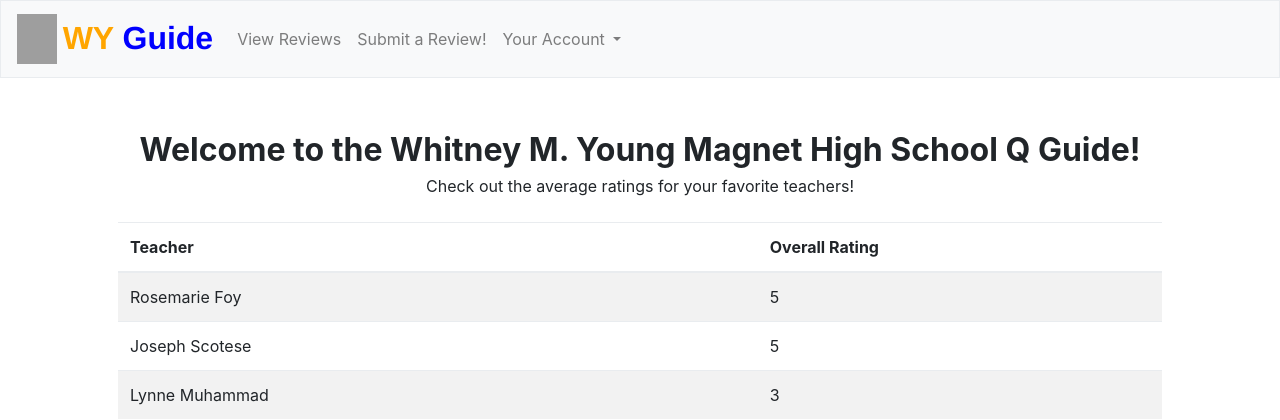
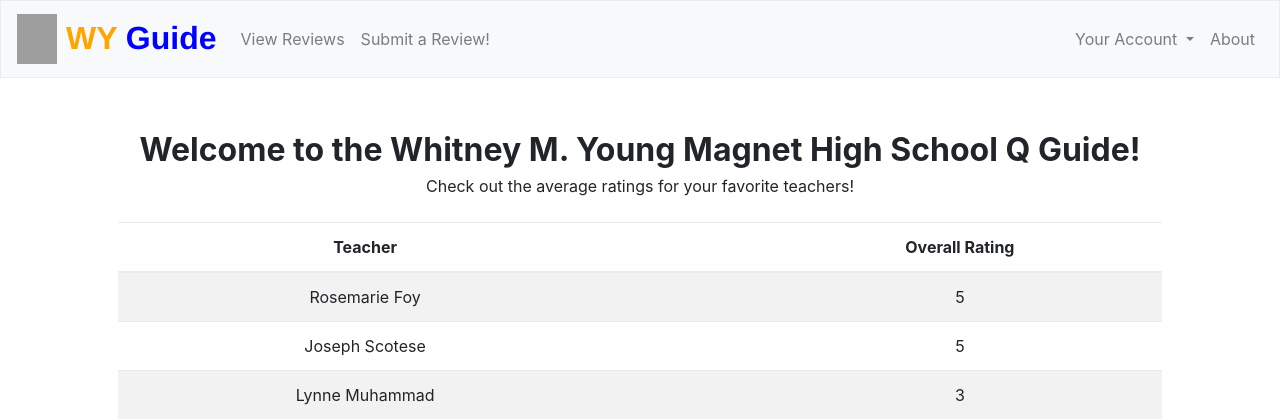
Before and after one commit to nicolavic98/wyguide, a Flask app: page / in a window 1280 px wide. Shown: the top 420 px of the page. Run offline with Flask 2, Linux system fonts and the light colour scheme; a user stored in the database is signed in; data comes from the database, SQL or seed files in the repository; some libraries are stand-ins or nearby versions; grey boxes are pictures that could not be loaded.

Commit message:
Update layout.html

```diff
--- a/templates/layout.html
+++ b/templates/layout.html
@@ -11,7 +11,7 @@
         <!-- documentation at http://getbootstrap.com/docs/4.0/, alternative themes at https://bootswatch.com/4-alpha/ -->
         <link href="https://maxcdn.bootstrapcdn.com/bootstrap/4.0.0-beta.2/css/bootstrap.min.css" rel="stylesheet"/>
 
-        <link href="/static/styles.css" rel="stylesheet"/>
+        <link href="/static/style.css" rel="stylesheet"/>
 
         <script src="https://code.jquery.com/jquery-3.1.1.min.js"></script>
         <script src="https://cdnjs.cloudflare.com/ajax/libs/popper.js/1.12.3/umd/popper.min.js"></script>
@@ -42,6 +42,10 @@
       <li class="nav-item">
         <a class="nav-link" href="/review">Submit a Review!</a>
       </li>
+     </ul>
+    </div>
+     <right> <div class="collapse navbar-collapse" id="navbarNavDropdown">
+        <ul class="navbar-nav">
       <li class="nav-item dropdown">
          <a class="nav-link dropdown-toggle"  id="navbarDropdownMenuLink" data-toggle="dropdown" aria-haspopup="true" aria-expanded="false">
           Your Account
@@ -51,8 +55,13 @@
           <a class="dropdown-item" href="/logout">Log Out</a>
         </div>
       </li>
+         <li class="nav-item">
+        <a class="nav-link" href="/about">About</a>
+      </li>
     </ul>
-  </div>
+  </div> </right>
+
+
 
 
                 {% else %}
@@ -60,6 +69,7 @@
                          <li class="nav-item"><a class="nav-link" href="/rank">View Reviews</a></li>
                     </ul> </left>
                     <ul class="navbar-nav ml-auto mt-2">
+                        <li class="nav-item"><a class="nav-link" href="/about">About</a></li>
                         <li class="nav-item"><a class="nav-link" href="/register">Register</a></li>
                         <li class="nav-item"><a class="nav-link" href="/login">Log In</a></li>
                     </ul>
```
